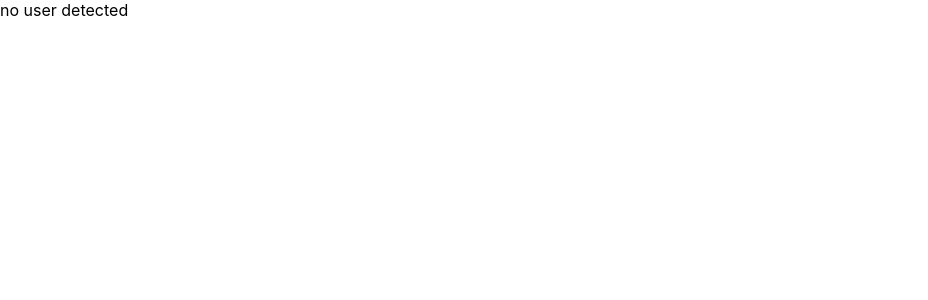
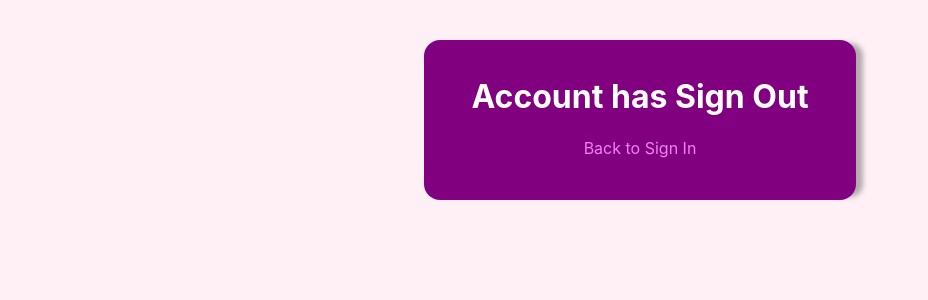
Before and after one commit to jcsalasdev/Slack-CloneV2, a React (Create React App) app: page /client in a window 1280 px wide. Shown: the top 300 px of the page, without its empty margins (0-928 px from the left). Built offline with nearby package versions, Linux system fonts and the light colour scheme.

Commit message:
fix some issue msgs

```diff
--- a/src/components/ChatBar/ChatBar.js
+++ b/src/components/ChatBar/ChatBar.js
@@ -1,4 +1,5 @@
 import { useState } from "react";
+import { Redirect } from "react-router";
 import { useGetUser } from "../../context/UserProvider";
 const receiverDetails = {
 	id: 2, //only needed receiver data to send message
@@ -31,6 +32,7 @@ export default function ChatBar() {
 	const [error, setError] = useState(null);
 	const [isLoading, setLoading] = useState(false);
 	const senderDetails = user;
+
 
 	function handleTextChange(e) {
 		setText(e.target.value);
--- a/src/components/Client/client.css
+++ b/src/components/Client/client.css
@@ -7,3 +7,26 @@
 	height: 80vh;
 	border: 5px solid black;
 }
+
+.no-user {
+	margin-top: 2.5rem;
+	height: 8rem;
+	width: 25rem;
+	background-color: purple;
+	padding: 1rem;
+	text-align: center;
+	border-radius: 16px;
+	box-shadow: 10px 0 5px -3px rgba(129, 129, 129, 0.616);
+}
+
+.no-user_container {
+	display: flex;
+	justify-content: center;
+	height: 100vh;
+	width: 100vw;
+	background-color: lavenderblush;
+}
+
+.no-user_title {
+	color: white;
+}
--- a/src/components/Client/client.js
+++ b/src/components/Client/client.js
@@ -1,13 +1,20 @@
+import { Link } from "react-router-dom";
 import { useGetUser } from "../../context/UserProvider";
 import ChatBar from "../ChatBar/ChatBar";
 import Messages from "../Messages/Messages";
 import "./client.css";
+
 export default function Client() {
-	const user = useGetUser();
-	if (!user) {
-		return <div>no user detected</div>;
+	const user = useGetUser()
+	if(!user){
+		return (
+		<div className="no-user_container">
+			<div className="no-user">
+				<h1 className="no-user_title">Account has Sign Out</h1>
+				<Link to="/">Back to Sign In</Link>
+			</div>
+		</div>)
 	}
-
 	return (
 		<div className="chat-container">
 			<Messages />
--- a/src/components/Login/LoginForm.js
+++ b/src/components/Login/LoginForm.js
@@ -48,7 +48,6 @@ export default function LogInForm() {
 
 			if (response.status === 200) {
 				history.push("/client");
-
 				//save needed access data
 				const userData = {
 					"access-token": response.headers.get("access-token"),
--- a/src/components/Messages/Messages.js
+++ b/src/components/Messages/Messages.js
@@ -20,8 +20,6 @@ export default function Messages() {
 	const [isLoading, setLoading] = useState(true);
 	const [messages, setMessages] = useState([]);
 	const [error, setError] = useState(null);
-
-	console.log("messages", messages);
 
 	useEffect(() => {
 		const endPoint = `http://206.189.91.54//api/v1/messages?receiver_class=User&receiver_id=${receiver.id}&sender_id=${user?.id}`;
@@ -51,7 +49,7 @@ export default function Messages() {
 				setLoading(false);
 			}
 		})(); //invocation here
-	}, []);
+	}, [messages]);
 
 	return (
 		<div className="messages">
```
